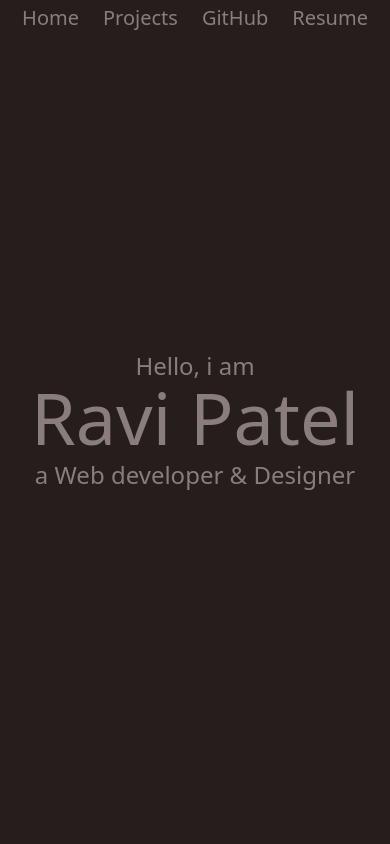
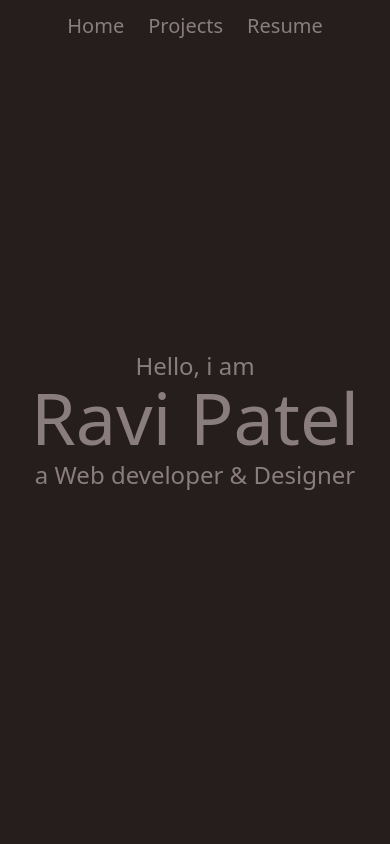
Before and after one commit to RaviPatel94/Portfolio, a React (Vite) app: page / in a window 390 px wide. Shown: the top 844 px of the page. Built offline with nearby package versions, Linux system fonts and the light colour scheme; a web font is replaced by a local one.

Commit message:
nav mobie ui change

```diff
--- a/src/components/Navbar.jsx
+++ b/src/components/Navbar.jsx
@@ -52,13 +52,13 @@ function Navbar() {
     <div>
         <nav className='flex justify-center sm:justify-between fixed w-screen z-50'>
         <div className='hidden text-3xl cursor-pointer w-[88px] pl-1 sm:block'>Ravi</div>
-        <ul className="flex gap-4 p-1 text-xl h-max">
+        <ul className="flex gap-4 p-3 sm:p-1 text-xl h-max">
             <li className='navlist'
             onClick={handleheroscroll}>
               Home
             </li>
             <li className='navlist' onClick={handleprojclick}>Projects</li>
-            <li className='navlist'><a href="https://github.com/RaviPatel94" target='blank'>GitHub</a></li>
+            <li className='hidden sm:block navlist'><a href="https://github.com/RaviPatel94" target='blank'>GitHub</a></li>
             <li className='navlist'><a href="/ravi patel resume.pdf" target='blank'>Resume</a></li>
         </ul>
         <div className='hidden md:block' >
```
Also changed, not shown: 1 other file (tests, documents, lock files or other folders).
